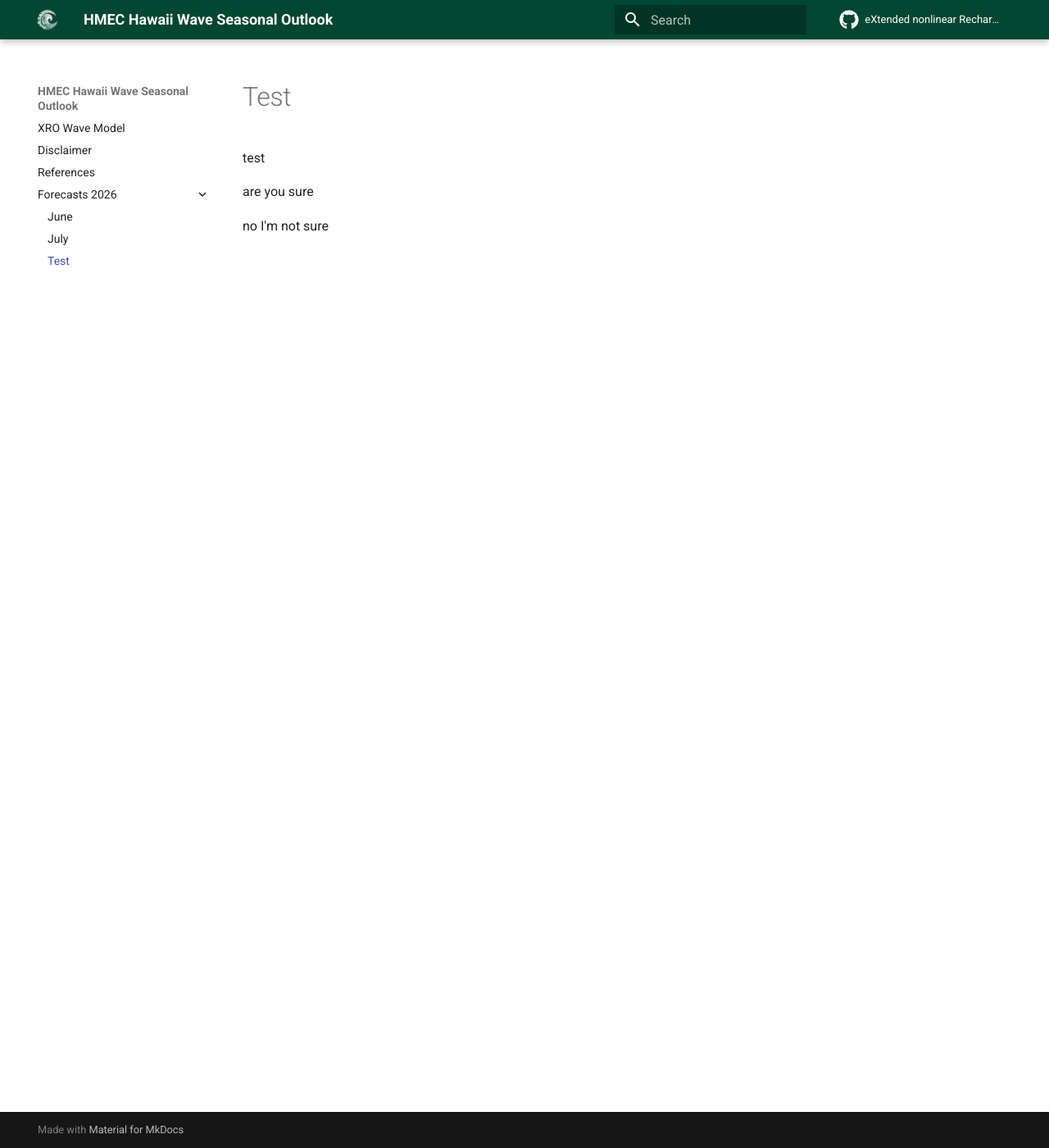
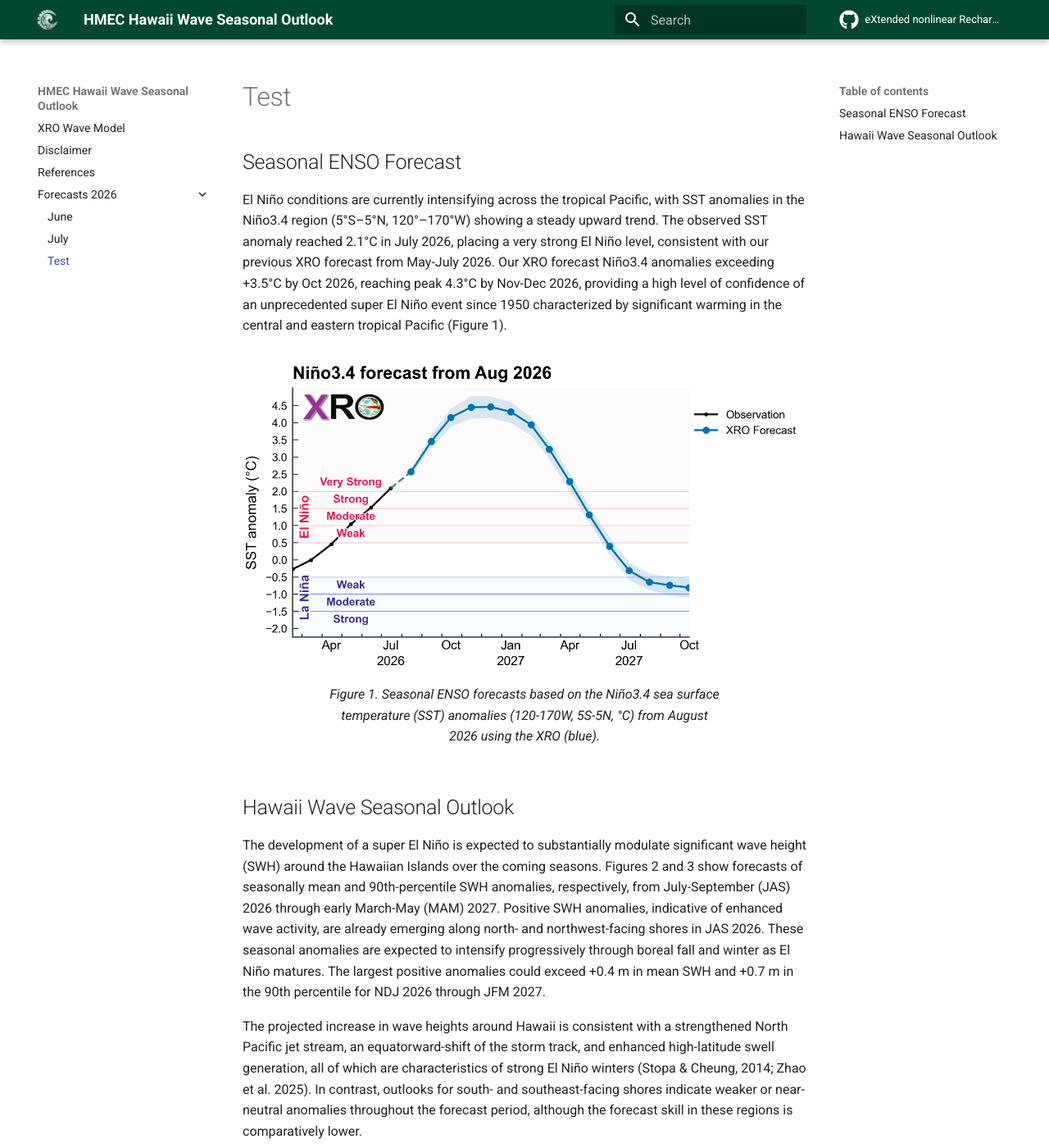
Before and after one commit to HMEC-UH/xro-wave-model, an MkDocs documentation site: the page built from docs/src/2026/august.md, in a window 1280 px wide and 1400 px high. Shown: the whole window at 82% size. Built offline with MkDocs 1.6.1 and Material for MkDocs 9.7.7, drawn with Linux system fonts in a browser that asks for light colours; plug-ins that fetch from the network failed and are left out; comment, search, counter and statistics services are not loaded; some of the changed text lies outside the part shown.

Commit message:
added august report

```diff
--- a/docs/src/2026/august.md
+++ b/docs/src/2026/august.md
@@ -1,5 +1,22 @@
-test
+## Seasonal ENSO Forecast
+El Niño conditions are currently intensifying across the tropical Pacific, with SST anomalies in the Niño3.4 region (5°S–5°N, 120°–170°W) showing a steady upward trend. The observed SST anomaly reached 2.1°C in July 2026, placing a very strong El Niño level, consistent with our previous XRO forecast from May-July 2026. Our XRO forecast Niño3.4 anomalies exceeding +3.5°C by Oct 2026, reaching peak 4.3°C by Nov-Dec 2026, providing a high level of confidence of an unprecedented super El Niño event since 1950 characterized by significant warming in the central and eastern tropical Pacific (Figure 1).
 
-are you sure
+![Fig 1](assets/august/XROfcst_Nino34_202608.png){#fig1}
+/// caption
+Figure 1. Seasonal ENSO forecasts based on the Niño3.4 sea surface temperature (SST) anomalies (120-170W, 5S-5N, °C) from August 2026 using the XRO (blue).
+///
 
-no I'm not sure
+## Hawaii Wave Seasonal Outlook
+The development of a super El Niño is expected to substantially modulate significant wave height (SWH) around the Hawaiian Islands over the coming seasons. Figures 2 and 3 show forecasts of seasonally mean and 90th-percentile SWH anomalies, respectively, from July-September (JAS) 2026 through early March-May (MAM) 2027. Positive SWH anomalies, indicative of enhanced wave activity, are already emerging along north- and northwest-facing shores in JAS 2026. These seasonal anomalies are expected to intensify progressively through boreal fall and winter as El Niño matures. The largest positive anomalies could exceed +0.4 m in mean SWH and +0.7 m in the 90th percentile for NDJ 2026 through JFM 2027.
+
+The projected increase in wave heights around Hawaii is consistent with a strengthened North Pacific jet stream, an equatorward-shift of the storm track, and enhanced high-latitude swell generation, all of which are characteristics of strong El Niño winters (Stopa & Cheung, 2014; Zhao et al. 2025). In contrast, outlooks for south- and southeast-facing shores indicate weaker or near-neutral anomalies throughout the forecast period, although the forecast skill in these regions is comparatively lower.
+
+![Fig 2](assets/august/HIwavefcst_Hsmean_202608.png){#fig2}
+/// caption
+Figure 2. Seasonal mean significant wave height anomaly outlook issued in August 2026 from the XROWaveModel. Hatched areas denote regions where the corresponding hindcast anomaly correlation coefficient (ACC) evaluated over the 1980–2024 period, is below 0.5, suggesting reduced forecast skill and lower confidence in the predicted anomalies.
+///
+
+![Fig 3](assets/august/HIwavefcst_Hsp90_202608.png){#fig3}
+/// caption
+Figure 3. Outlook of seasonal 90th percentile significant wave height anomalies (m) issued in August 2026 from the XROWaveModel. Hatched areas denote regions where the corresponding hindcast anomaly correlation coefficient (ACC) evaluated over the 1980–2024 period, is below 0.5, suggesting reduced forecast skill and lower confidence in the predicted anomalies.
+///
```
Also changed, not shown: docs/src/2026/assets/august/HIwavefcst_Hsmean_202608.png (added), docs/src/2026/assets/august/HIwavefcst_Hsp90_202608.png (added), docs/src/2026/assets/august/XROfcst_Nino34_202608.png (added).
